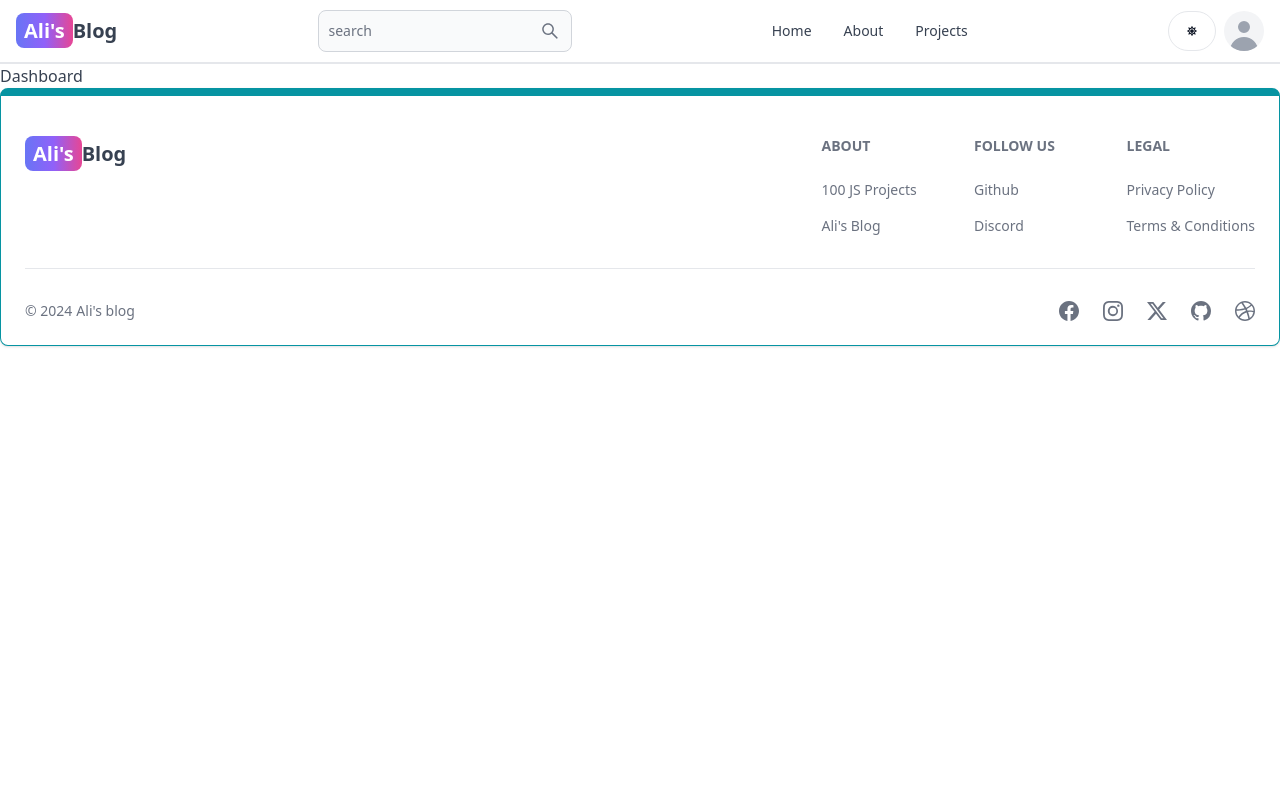
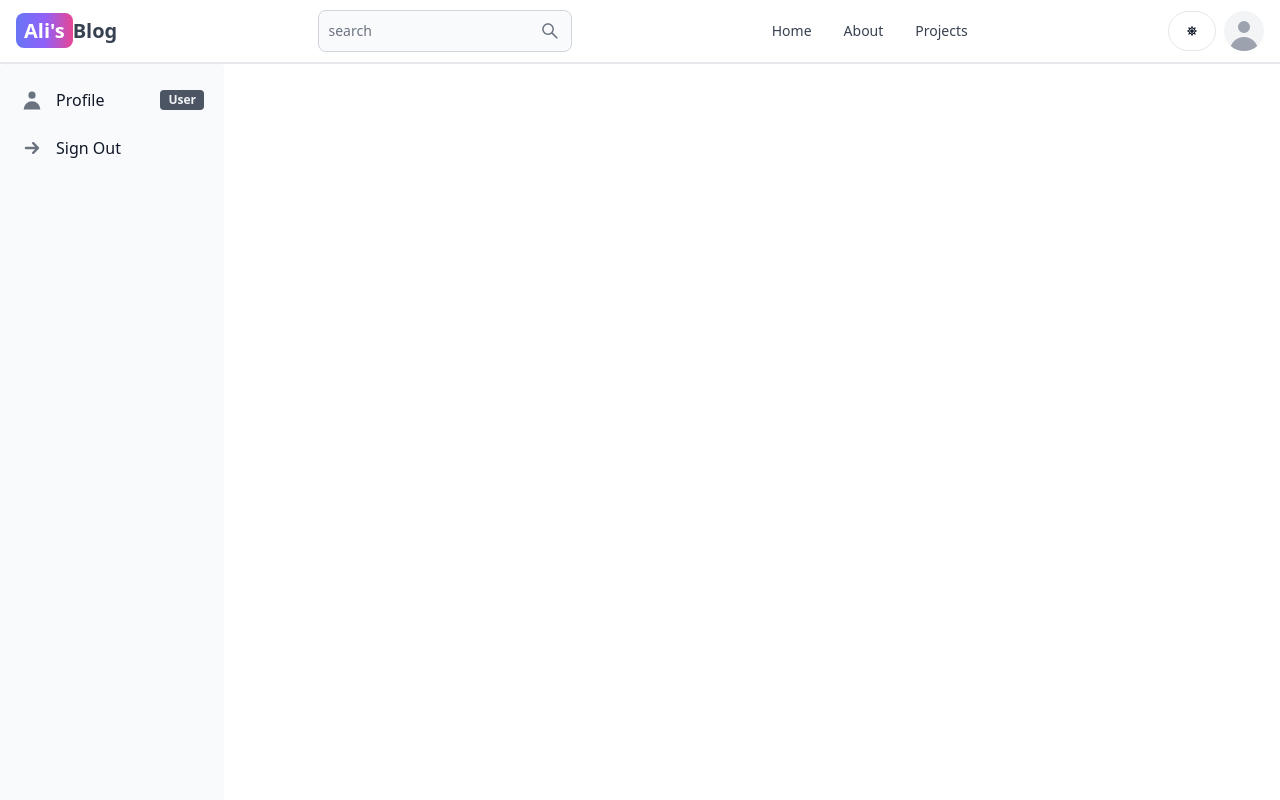
Before and after one commit to AliSAlSaghir/mern-blogs-app, a React (Vite) app in the folder frontend/: page /dashboard in a window 1280 px wide. Shown: the top 800 px of the page. Built offline with nearby package versions, Linux system fonts and the light colour scheme; no server answers; sample sign-in values are in the browser's storage.

Commit message:
complete dashbord sidebar

```diff
--- /dev/null
+++ b/frontend/src/components/DashProfile.jsx
@@ -0,0 +1,7 @@
+import React from "react";
+
+const DashProfile = () => {
+  return <div>DashProfile</div>;
+};
+
+export default DashProfile;
--- /dev/null
+++ b/frontend/src/components/DashSidebar.jsx
@@ -0,0 +1,37 @@
+import { Sidebar } from "flowbite-react";
+import React, { useEffect, useState } from "react";
+import { Link, useLocation } from "react-router-dom";
+import { HiArrowSmRight, HiUser } from "react-icons/hi";
+
+const DashSidebar = () => {
+  const location = useLocation();
+  const [tab, setTab] = useState("");
+  useEffect(() => {
+    const urlParams = new URLSearchParams(location.search);
+    const tabFromUrl = urlParams.get("tab");
+    tabFromUrl && setTab(tabFromUrl);
+  }, [location.search]);
+  return (
+    <Sidebar className="w-full md:w-56">
+      <Sidebar.Items>
+        <Sidebar.ItemGroup>
+          <Link to="/dashboard?tab=profile">
+            <Sidebar.Item
+              active={tab === "profile"}
+              icon={HiUser}
+              label={"User"}
+              labelColor="dark"
+            >
+              Profile
+            </Sidebar.Item>
+          </Link>
+          <Sidebar.Item icon={HiArrowSmRight} className="cursor-pointer">
+            Sign Out
+          </Sidebar.Item>
+        </Sidebar.ItemGroup>
+      </Sidebar.Items>
+    </Sidebar>
+  );
+};
+
+export default DashSidebar;
--- a/frontend/src/pages/Dashboard.jsx
+++ b/frontend/src/pages/Dashboard.jsx
@@ -1,7 +1,24 @@
-import React from "react";
+import React, { useEffect, useState } from "react";
+import { useLocation } from "react-router-dom";
+import DashSidebar from "../components/DashSidebar";
+import DashProfile from "../components/DashProfile";
 
 const Dashboard = () => {
-  return <div>Dashboard</div>;
+  const location = useLocation();
+  const [tab, setTab] = useState("");
+  useEffect(() => {
+    const urlParams = new URLSearchParams(location.search);
+    const tabFromUrl = urlParams.get("tab");
+    tabFromUrl && setTab(tabFromUrl);
+  }, [location.search]);
+  return (
+    <div className="flex flex-col min-h-screen md:flex-row">
+      <div className="md:w-56">
+        <DashSidebar />
+      </div>
+      {tab === "profile" && <DashProfile />}
+    </div>
+  );
 };
 
 export default Dashboard;
```
